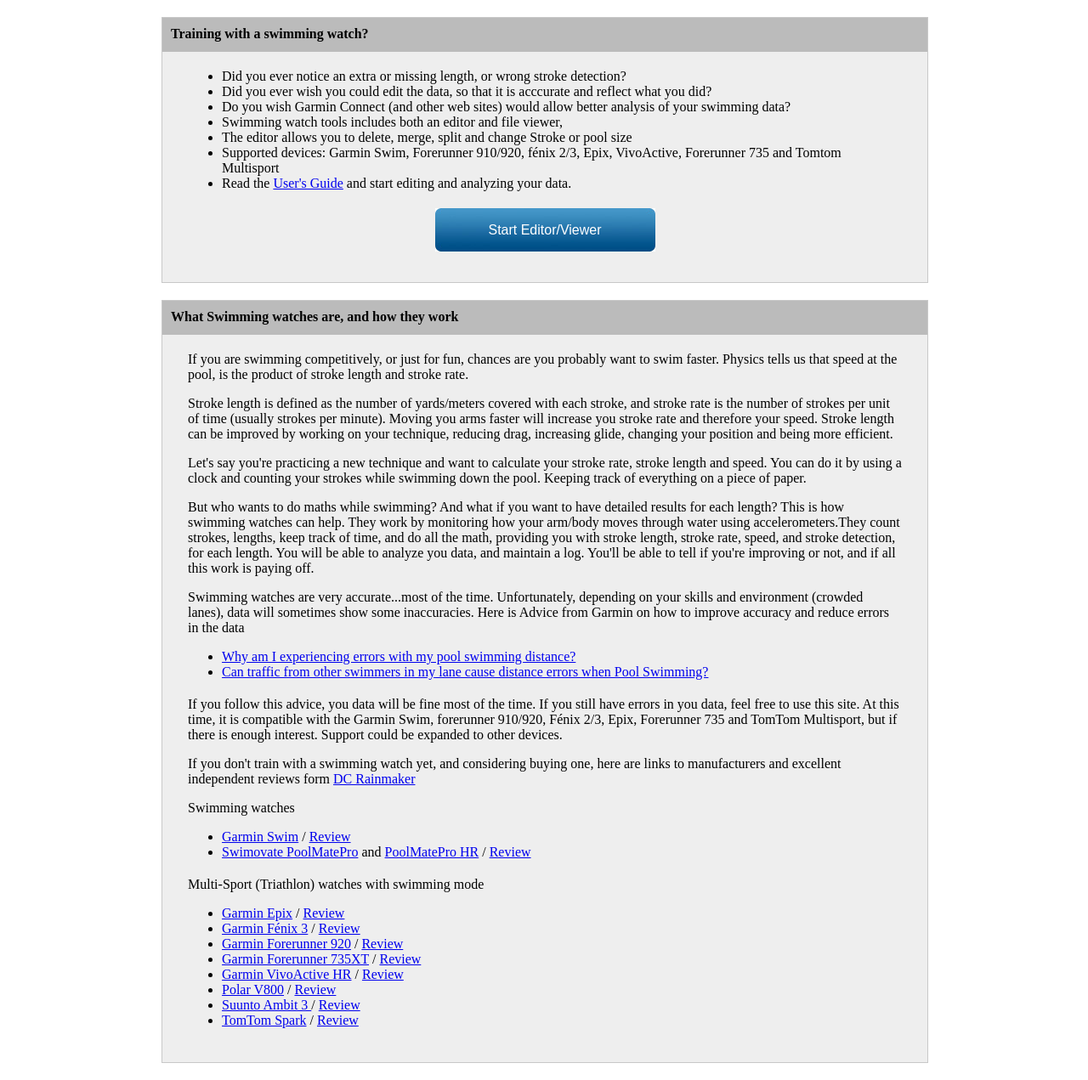
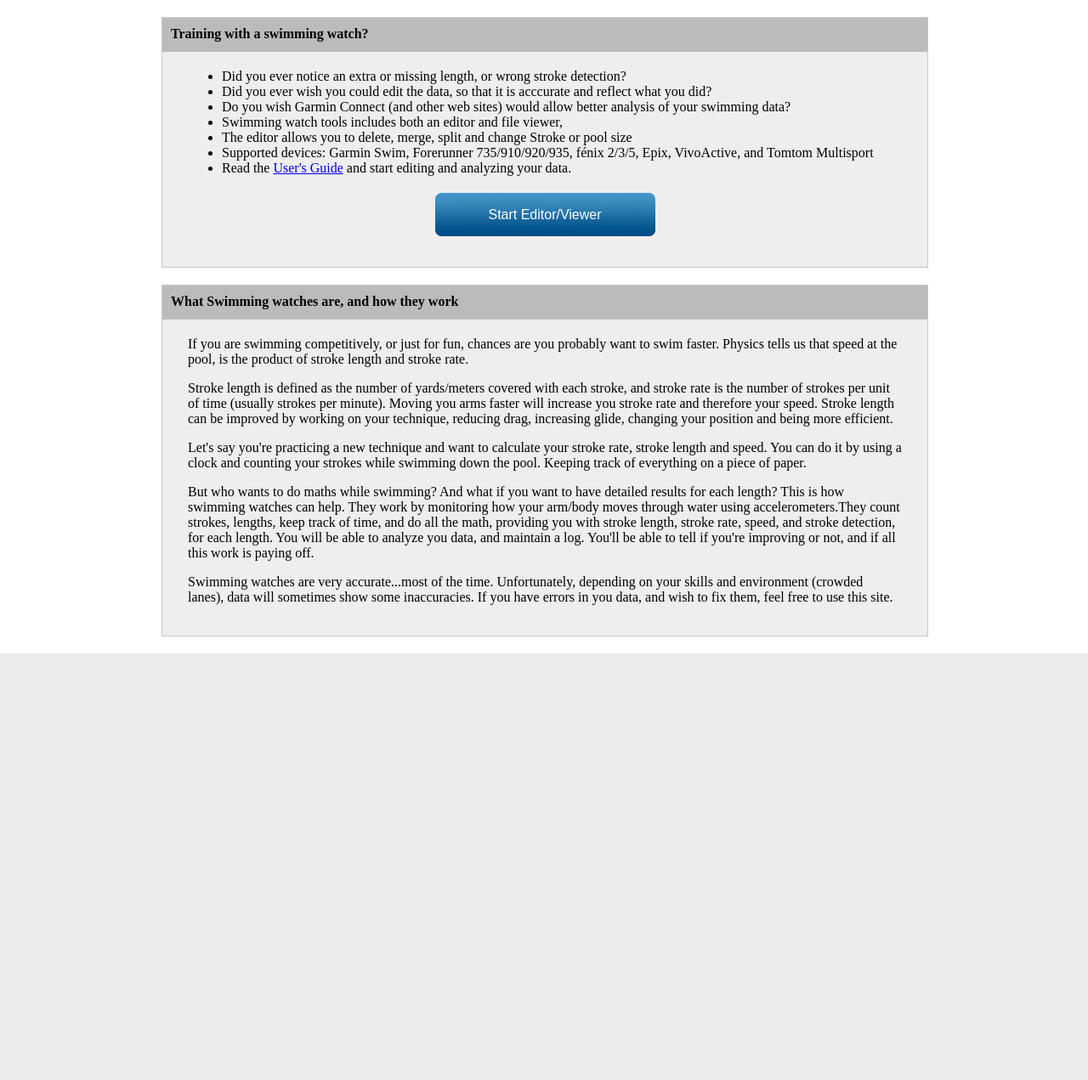
Before and after one commit to lapsatech-docker/swimmingtools, a PHP site: page / in a window 1280 px wide. Shown: the part 70-1341 px from the top of the page at 85% size. After the commit the page ends 839 px from the top, so only its background shows below. Run offline with PHP 8.4, Linux system fonts and the light colour scheme.

Commit message:
UPDATE: Changements éditoriaux
Retrait des liens contenant des conseils sur l'utilisation des montres
sur le site de Garmin. Retraits des liens vers les critiques de
dcrainmaker

```diff
--- a/www/index.php
+++ b/www/index.php
@@ -20,8 +20,8 @@
     <li> Swimming watch tools includes both an editor and file viewer,</li>
     <li>The editor allows you to delete, merge, split and change Stroke
     or pool size</li>
-    <li>Supported devices: Garmin Swim, Forerunner 910/920, fénix 2/3,
-    Epix, VivoActive, Forerunner 735 and Tomtom Multisport</li>
+    <li>Supported devices: Garmin Swim, Forerunner 735/910/920/935, fénix 2/3/5,
+    Epix, VivoActive, and Tomtom Multisport</li>
     <li>Read the <a href="help">User's Guide</a>
     and start editing and analyzing your data.</li>
   </ul>
@@ -58,72 +58,8 @@
   not, and if all this work is paying off. </p>
   <p>Swimming watches are very accurate...most of the time. Unfortunately,
   depending on your skills and environment (crowded lanes), data will
-  sometimes show some inaccuracies. Here is Advice from Garmin on how
-  to improve accuracy and reduce errors in the data</p>
-  <ul >
-    <li><a href="http://support.garmin.com/support/searchSupport/case.faces?supportPage=Garmin%20Swim&caseId={41c35e70-facc-11e0-73d0-000000000000}&locale=en_US"
-      target="_blank">
-      Why am I experiencing errors with my pool swimming distance?</a></li>
-    <li><a href="http://support.garmin.com/support/searchSupport/case.faces?caseId={08519320-0271-11e2-e8a7-000000000000}"
-      target="_blank">Can traffic from other swimmers in my lane cause
-      distance errors when Pool Swimming?</a></li>
-  </ul>
-  <p>If you follow this advice, you data will be fine most of the time.
-  If you still have errors in you data, feel free to use this site. At
-  this time, it is compatible with the Garmin Swim, forerunner 910/920,
-  Fénix 2/3, Epix, Forerunner 735  and TomTom Multisport, but if there
-  is enough interest. Support could be expanded to other devices.</p>
-
-  <p>If you don't train with a swimming watch yet, and considering buying
-  one, here are links to manufacturers and excellent independent reviews form
-  <a href="http://www.dcrainmaker.com/" target="_blank">DC Rainmaker</a></p>
-
-  <p>Swimming watches</p>
-
-  <ul>
-    <li><a href="http://sites.garmin.com/swim/" target="_blank">Garmin Swim</a> /
-    <a href="http://www.dcrainmaker.com/2012/06/garmin-swim-watch-in-depth-review.html"
-      target="_blank">Review</a></li>
-    <li><a href="http://swimovateusa.com/product/poolmate-pro/"
-      target="_blank">Swimovate PoolMatePro</a> and
-    <a href="http://swimovateusa.com/product/swimovate-poolmate-heart-rate-watch/"
-      target="_blank">PoolMatePro HR</a> /
-    <a href="http://www.dcrainmaker.com/2011/02/hands-on-look-at-swimovate-pool-mate.html"
-      target="_blank">Review</a></li>
-  </ul>
-  <p>Multi-Sport (Triathlon) watches with swimming mode</p>
-  <ul >
-    <li><a href="http://buy.garmin.com/en-US/US/on-the-trail/wrist-worn/epix-/prod146065.html"
-      target="_blank">Garmin Epix</a> /
-    <a href="http://www.dcrainmaker.com/2015/01/garmin-epix-mapping-multisport.html"
-      target="_blank">Review</a></li>
-    <li><a href="https://buy.garmin.com/en-US/US/into-sports/hiking/fenix-3/prod160512.html"
-      target="_blank">Garmin Fénix 3</a> /
-    <a href="http://www.dcrainmaker.com/2015/03/garmin-fenix3-detailed-review.html"
-      target="_blank">Review</a></li>
-    <li><a href="https://buy.garmin.com/en-US/US/sports-recreation/running-fitness/forerunner-920xt/prod137024.html"
-      target="_blank">Garmin Forerunner 920</a> /
-    <a href="http://www.dcrainmaker.com/2014/11/garmin-forerunner-920xt-depth-review.html"
-      target="_blank">Review</a></li>
-    <li><a href="https://buy.garmin.com/en-US/US/into-sports/running/forerunner-735xt/prod541225.html"
-      target="_blank">Garmin Forerunner 735XT</a> /
-    <a href="http://www.dcrainmaker.com/2016/06/garmin-forerunner-735xt-in-depth-review.html"
-      target="_blank">Review</a></li>
-    <li><a href="https://buy.garmin.com/en-US/US/into-sports/health-fitness/vivoactive-hr/prod538374.html"
-      target="_blank">Garmin VivoActive HR</a> /
-    <a href="http://www.dcrainmaker.com/2016/05/garmin-vivoactivehr-review.html"
-      target="_blank">Review</a></li>
-    <li><a href="http://www.polar.com/en/products/maximize_performance/running_multisport/V800"
-      target="_blank">Polar V800</a> /
-    <a href="http://www.dcrainmaker.com/2014/06/polar-v800-depth-review.html"
-      target="_blank">Review</a></li>
-    <li><a href="http://www.suunto.com/ambit3/" target="_blank">Suunto Ambit 3 </a> /
-    <a href="http://www.dcrainmaker.com/2014/09/ambit3-multisport-review.html"
-      target="_blank">Review</a></li>
-    <li><a href="https://www.tomtom.com/en_us/sports/multi-sport/" target="_blank">TomTom Spark</a> /
-    <a href="http://www.dcrainmaker.com/2015/11/tomtom-spark-review.html"
-      target="_blank">Review</a></li>
-  </ul>
+  sometimes show some inaccuracies. If you have errors in you data, and wish
+  to fix them, feel free to use this site.</p>
 </div>
 <?php
 swt\Layout::analytics();
--- a/www/upload.php
+++ b/www/upload.php
@@ -79,7 +79,8 @@
   </h2>
  <ul>
     <li>Only Lap Swimming activity files from the following devices are allowed:
-    Garmin Swim ,Forerunner 910/920, Fénix 2/3, Epix, VivoActive, Tomtom Multisport</li>
+    Garmin Swim ,Forerunner 735/910/920/935, Fénix 2/3/5, Epix, VivoActive,
+    Tomtom Multisport</li>
     <li>Files must be FIT files, or zip files exported from Garmin Connect,
     <li>Activity files can be exported form Garmin Connect (Modern version) by going
     to the activity page, clicking on the gear icon to the left, and selecting
```
